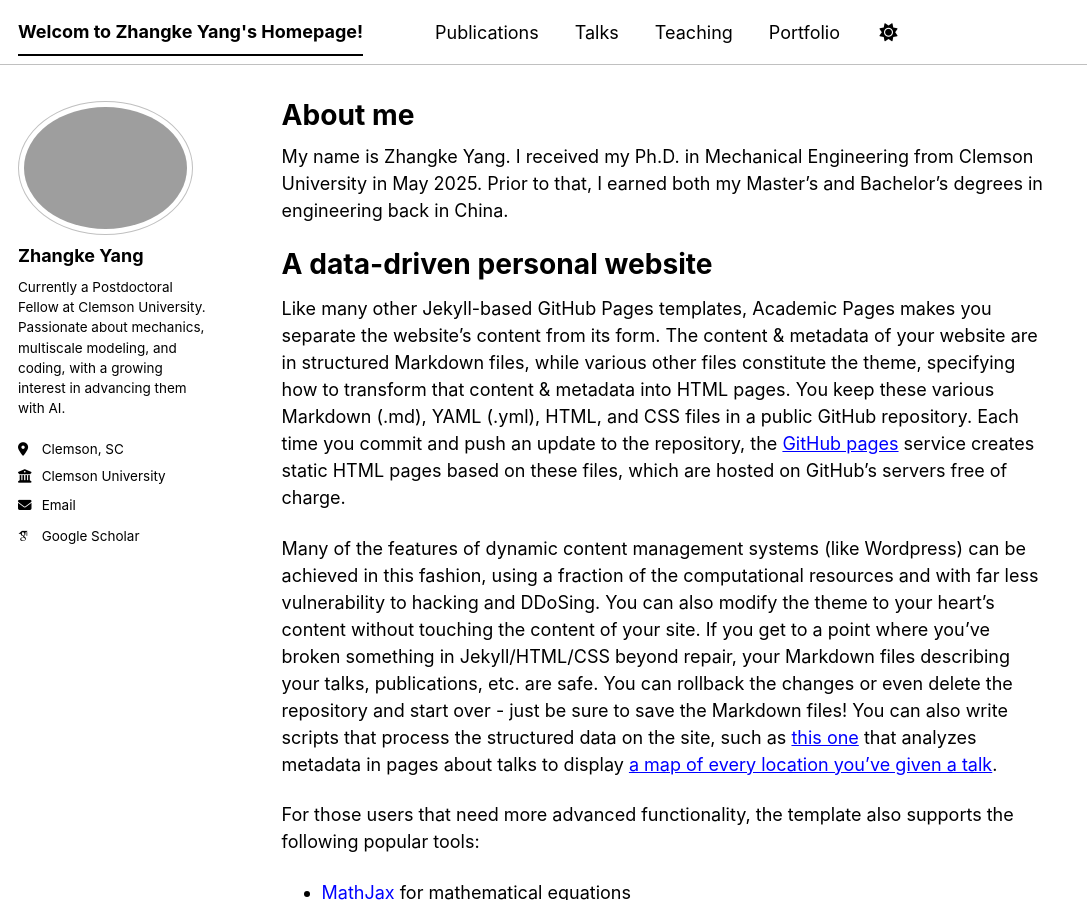
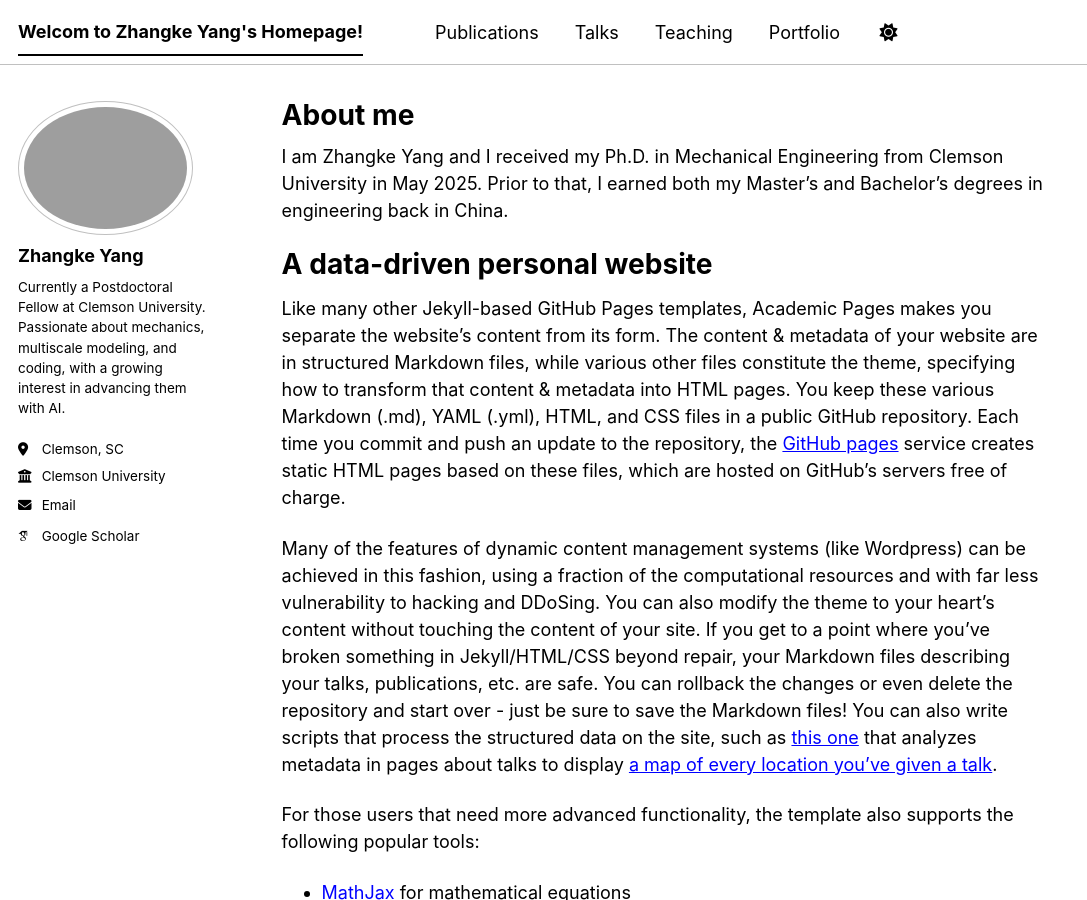
Before and after one commit to zkyang16/zkyang16.github.io, a Jekyll site: the page built from _pages/about.md, in a window 1280 px wide and 900 px high. Shown: the whole window, without its empty margins (0-1087 px from the left). Built offline with Jekyll 4.4.1, drawn with Linux system fonts in a browser that asks for light colours; some web fonts are replaced; a script bundle is joined from its source files by our own code; library files that are not in the unit come from our copies.

Commit message:
Update about.md

```diff
--- a/_pages/about.md
+++ b/_pages/about.md
@@ -7,7 +7,7 @@
   - /about.html
 ---
 
-My name is Zhangke Yang. I received my Ph.D. in Mechanical Engineering from Clemson University in May 2025. Prior to that, I earned both my Master’s and Bachelor’s degrees in engineering back in China.
+I am Zhangke Yang and I received my Ph.D. in Mechanical Engineering from Clemson University in May 2025. Prior to that, I earned both my Master’s and Bachelor’s degrees in engineering back in China.
 
 A data-driven personal website
 ======
```
